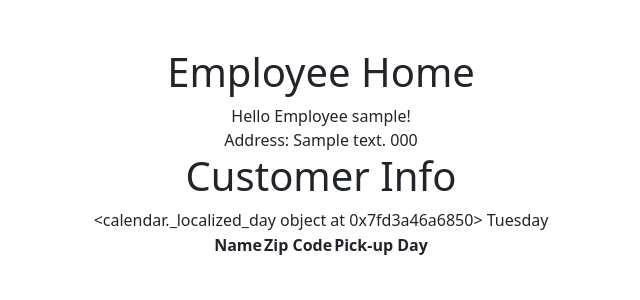
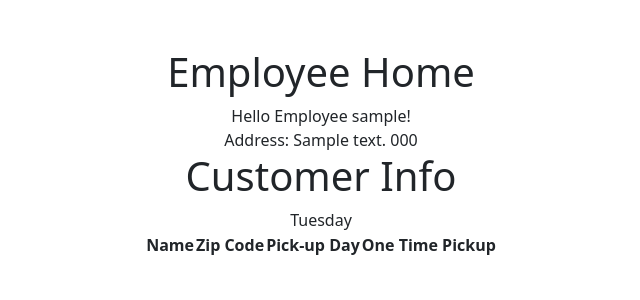
Before and after one commit to CodyLuckmann/Trash-Collection, a Django app: page /employees/ in a window 1280 px wide. Shown: the part 56-356 px from the top of the page, without its empty margins (319-959 px from the left). Run offline with Django 3.2, Linux system fonts and the light colour scheme; a user stored in the database is signed in; tables that the repository leaves empty hold one stand-in row (values such as "Sample post"); lists and menus that the app fills with data are empty.

Commit message:
added customer one time pick up to table

```diff
--- a/trash_collector/employees/templates/employees/index.html
+++ b/trash_collector/employees/templates/employees/index.html
@@ -10,21 +10,19 @@
     <table class="center-table">
       <thead>
         <tr>
-            <th>Name</th> <th>Zip Code</th> <th>Pick-up Day</th>
+            <th>Name</th> <th>Zip Code</th> <th>Pick-up Day</th> <th>One Time Pickup</th>
           <tr>
         </thead>
         <tbody>
           {% for customer in all_customers%}
             {% if customer.zip_code == logged_in_employee.zip_code %}
-              {% if customer.weekly_pickup == today %}
+              {% if customer.weekly_pickup == day_of_week or customer.one_time_pickup == today%}
                 <tr>
-                  <td> {{customer.name}} {{customer.zip_code}} {{customer.weekly_pickup}}</td>
+                  <td> {{customer.name}} {{customer.zip_code}} {{customer.weekly_pickup}} {{customer.one_time_pickup}}</td>
                 </tr>
               {% endif %}
             {% endif %}
           {% endfor %}
-          {{day_of_week}}
-          {{temp.dayofweek}}
           {{test_day}}
         </tbody>
     </table>
```
